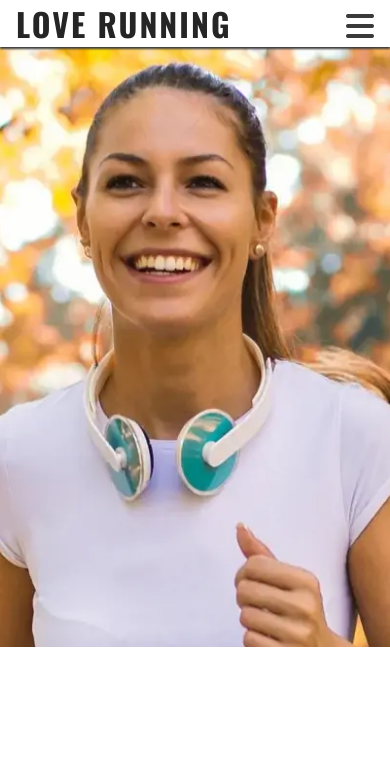
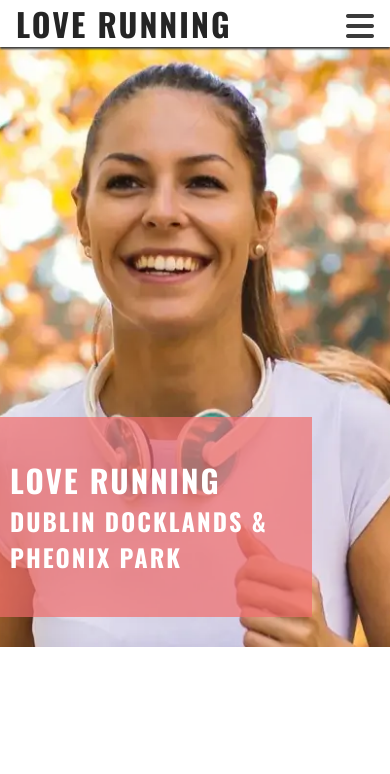
Before and after one commit to markohautala/loverunning, a plain HTML site: page index.html in a window 390 px wide. Shown: the top 774 px of the page. Drawn offline with nearby package versions, Linux system fonts and the light colour scheme.

Commit message:
add cover text and make the cover text div responsive

```diff
--- a/assets/css/style.css
+++ b/assets/css/style.css
@@ -17,6 +17,13 @@ body {
     font-family: 'Lato', sans-serif;
 }
 
+h1, h2, h3 {
+    font-family: 'Oswald', sans-serif;
+    text-transform: uppercase;
+    letter-spacing: 2px;
+    color: #252525;
+}
+
 /* Header */
 header {
     background-color: #ffffff;
@@ -33,13 +40,6 @@ header {
 header a {
     text-decoration: none;
     color: inherit;
-}
-
-h1 {
-    font-family: 'Oswald', sans-serif;
-    text-transform: uppercase;
-    letter-spacing: 2px;
-    color: #252525;
 }
 
 #menu {
@@ -91,7 +91,23 @@ main {
 #hero {
     height: 600px;
     width: 100%;
-    background: url("../images/hero-image.webp") no-repeat center center/cover
+    background: url("../images/hero-image.webp") no-repeat center center/cover;
+    position: relative;
+}
+
+#cover-text {
+    background-color: rgba(241, 109, 107, .7);
+    font-size: 130%;
+    position: absolute;
+    bottom: 30px;
+    width: 80%;
+    min-height: 200px;
+    padding-top: 40px;
+    padding-left: 10px;
+}
+
+#cover-text > h2, #cover-text > h3 {
+    color: #ffffff;
 }
 
 /* Footer */
@@ -139,6 +155,12 @@ main {
         margin-top: 79px;
     }
 
+    /*Hero*/
+    #cover-text {
+        width: 300px;
+        right: 50px;
+    }
+
 }
 
 @media screen and (min-width: 992px) {
--- a/index.html
+++ b/index.html
@@ -54,7 +54,12 @@
     </header>
 
     <main>
-        <section id="hero"></section>
+        <section id="hero">
+            <div id="cover-text">
+                <h2>Love Running</h2>
+                <h3>Dublin Docklands & Pheonix Park</h3>
+            </div>
+        </section>
     </main>
 
     <footer>
```
